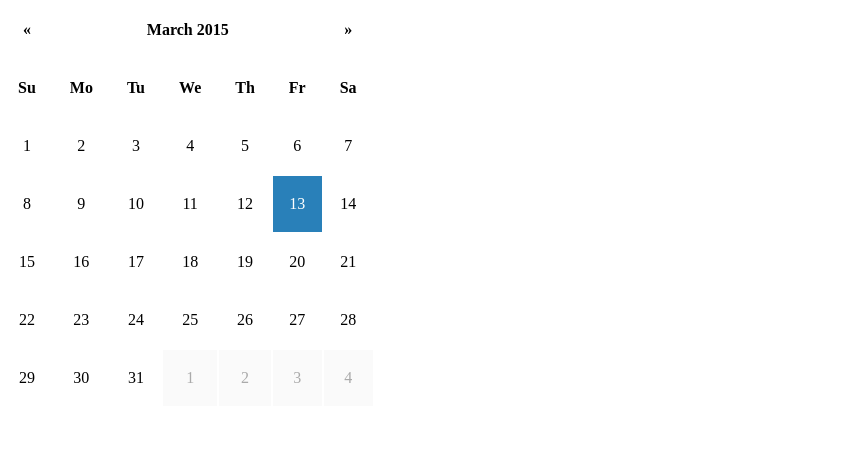
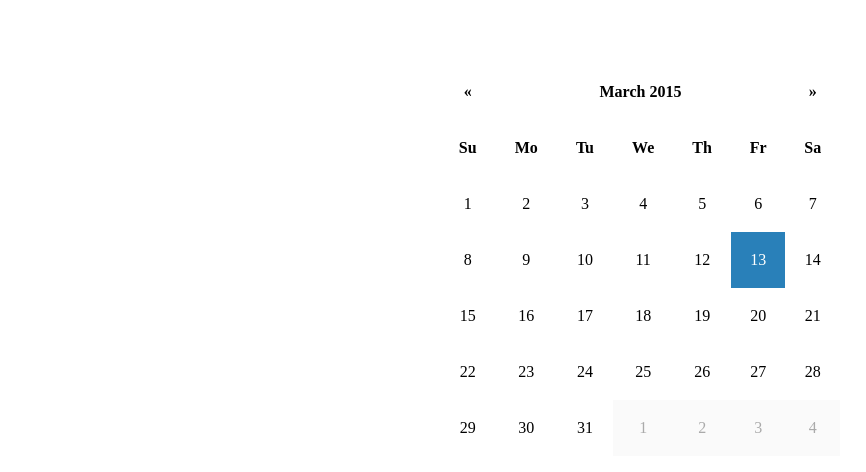
Before and after one commit to tomkp/react-calendar-pane, a website: page demo/index.html in a window 1280 px wide. Shown: the whole page, without its empty margins (0-866 px from the left). Drawn offline with nearby package versions, Linux system fonts and the light colour scheme.

Commit message:
demo tweak

```diff
--- a/demo/index.html
+++ b/demo/index.html
@@ -24,12 +24,11 @@
             min-height: 100%;
         }
 
-        .Calendar table {
+        .Calendar {
             border-collapse: collapse;
             padding: 0;
-            margin: 0;
-            width: 100%;
-            height: 100%;
+            margin: 4rem auto;
+            width: 400px;
         }
 
         .Calendar th,
```
